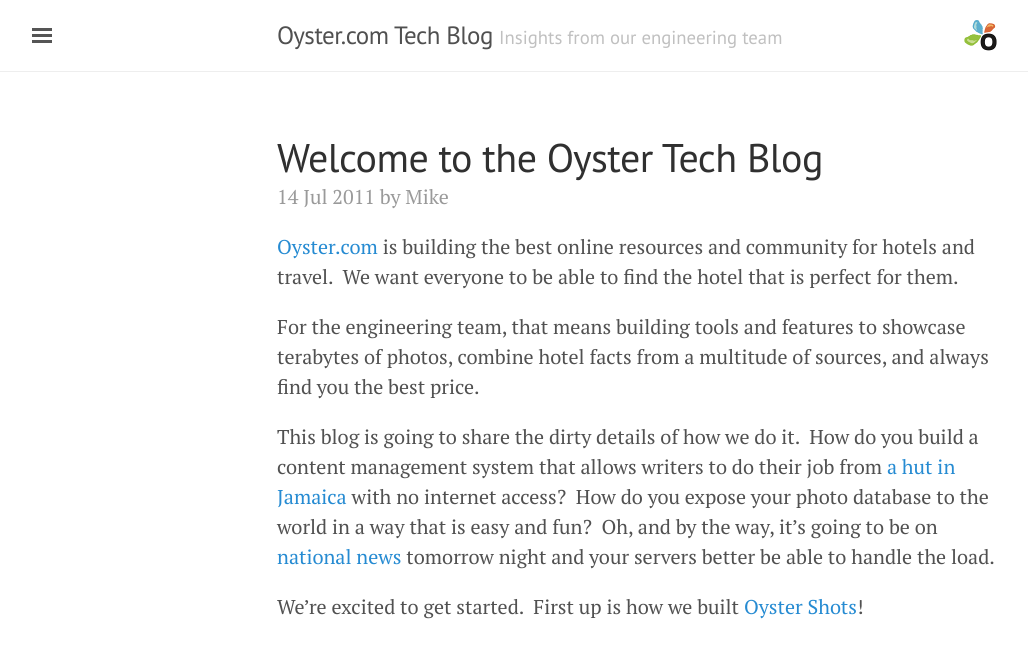
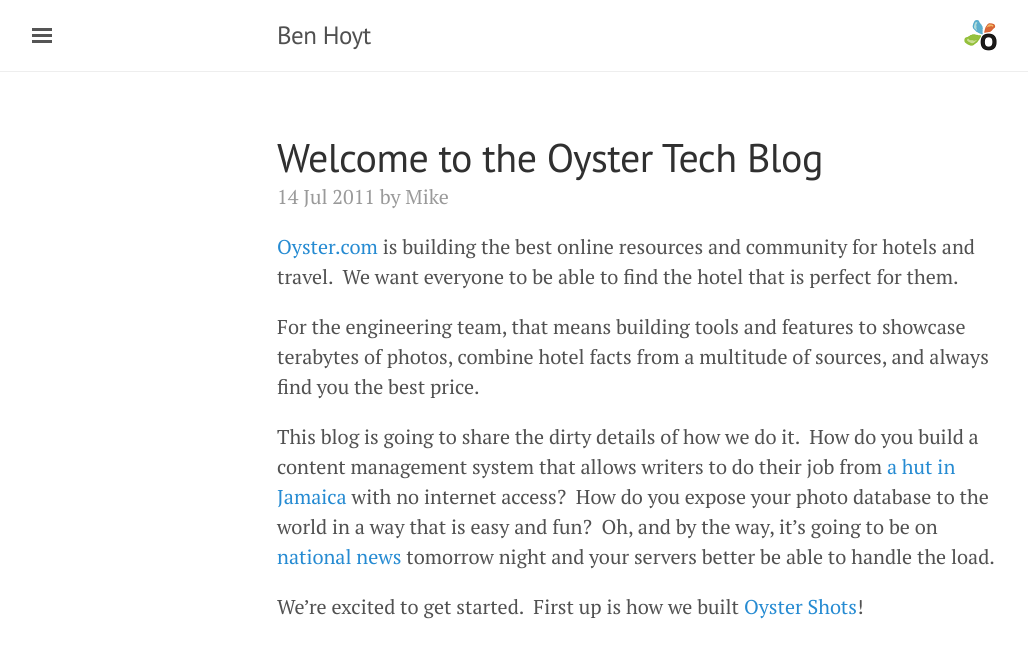
Before and after one commit to oysterhotels/oysterhotels.github.io, a Jekyll site: the page built from _posts/2011-07-14-welcome-to-the-oyster-tech-blog.md, in a window 1280 px wide. Shown: the top 658 px of the page, without its empty margins (3-1031 px from the left). Built offline with Jekyll 4.4.1, drawn with Linux system fonts in a browser that asks for light colours; comment, search, counter and statistics services are not loaded.

Commit message:
Update _config.yml

```diff
--- a/_config.yml
+++ b/_config.yml
@@ -1,8 +1,6 @@
-title: Oyster.com Tech Blog
-description: "Insights from Oyster.com's Engineering Team"
-tagline: "Insights from our engineering team"
-url: http://tech.oyster.com/
-paginate: 5
+title: Ben Hoyt
+description: "Ben Hoyt's personal website"
+url: http://benhoyt.com/
 
 # Defaults set by GitHub, only need for local serving
 # https://help.github.com/articles/configuring-jekyll/
```
